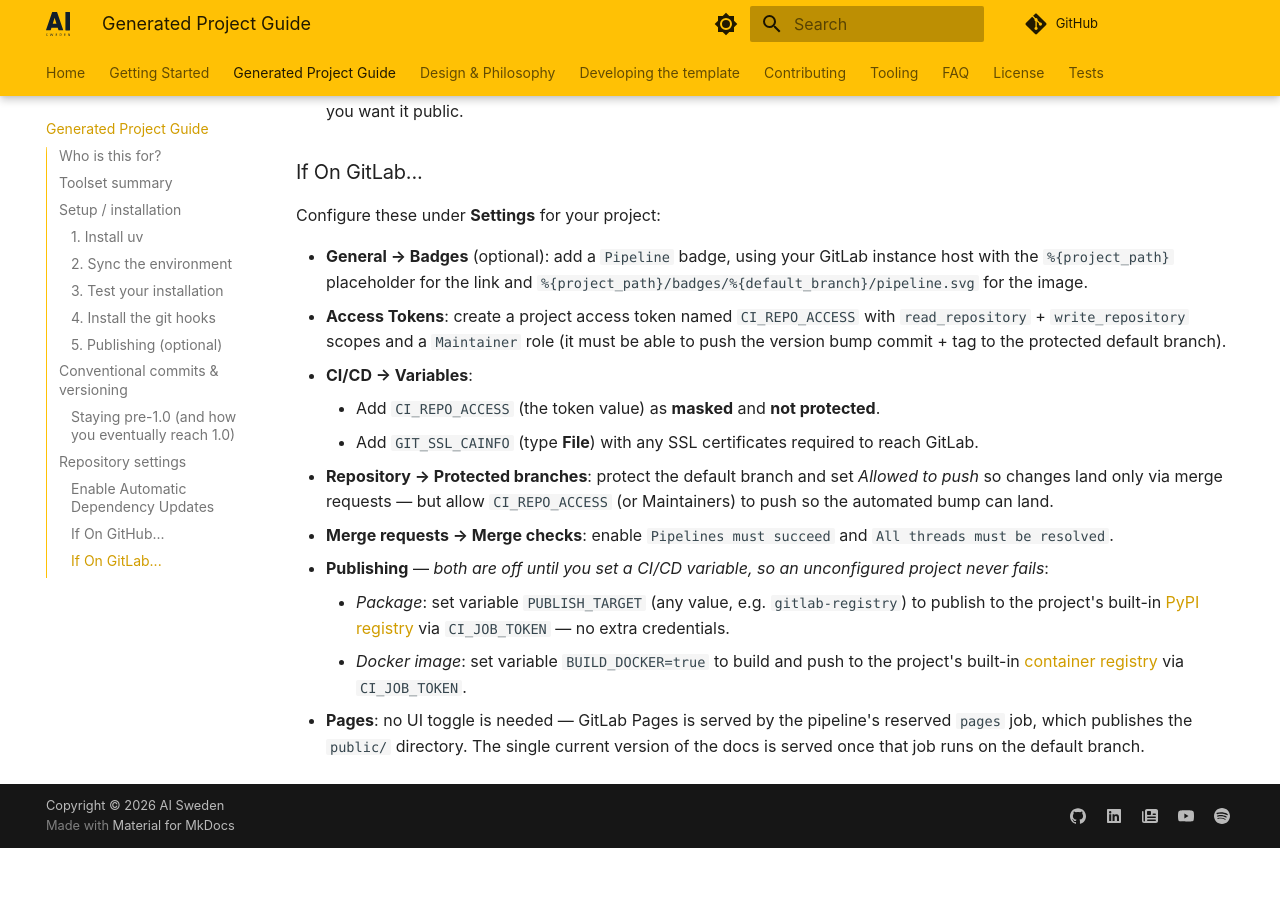
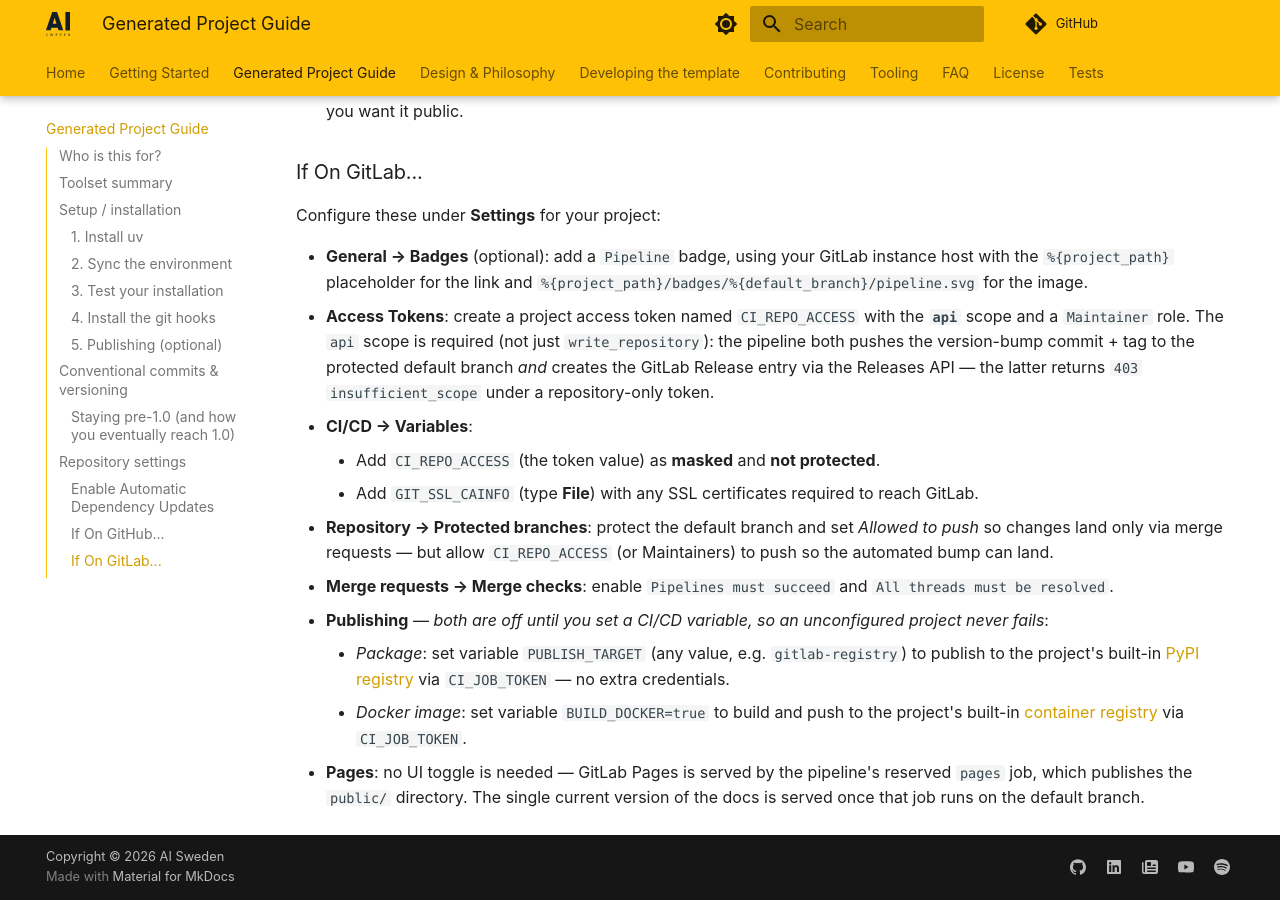
Before and after one commit to aidotse/pymaxq, an MkDocs documentation site: the page built from docs/user-guide.md, in a window 1280 px wide and 900 px high, scrolled down 5114 px. Built offline with MkDocs 1.6.1 and Material for MkDocs 9.7.7, drawn with Linux system fonts in a browser that asks for light colours; comment, search, counter and statistics services are not loaded; before the commit the page ends 5962 px from its top, so only the background shows below that.

Commit message:
fix: require api scope for CI_REPO_ACCESS (GitLab release job)
The gitlab-release job creates a GitLab Release via the Releases API
(POST /projects/:id/releases), which requires the `api` scope. The docs
told users to create CI_REPO_ACCESS with only read_repository +
write_repository — enough to git push the version bump, so the
version-bump job passes, but the release job then fails with
`403 insufficient_scope ... {scope: api read_api}`.

`api` is a superset that covers both the HTTPS git push and the Releases
API, so a single scope handles the whole pipeline. Updated the shipped
user-guide GitLab section and the .gitlab-ci.yml required-setup header
(also aligned the role to Maintainer, which the header previously
under-stated as "developer").

Docs-only; no pipeline logic change. The opt-in gating for
package/Docker publishing (PUBLISH_TARGET / BUILD_DOCKER) is unchanged
and already mirrors GitHub.

Co-Authored-By: Claude Opus 4.8 (1M context) <noreply@anthropic.com>

```diff
--- a/docs/user-guide.md
+++ b/docs/user-guide.md
@@ -212,9 +212,10 @@ Configure these under **Settings** for your project:
 
 - **General → Badges** (optional): add a `Pipeline` badge, using your GitLab instance host with the `%{project_path}`
     placeholder for the link and `%{project_path}/badges/%{default_branch}/pipeline.svg` for the image.
-- **Access Tokens**: create a project access token named `CI_REPO_ACCESS` with `read_repository` + `write_repository`
-    scopes and a `Maintainer` role (it must be able to push the version bump commit + tag to the protected default
-    branch).
+- **Access Tokens**: create a project access token named `CI_REPO_ACCESS` with the **`api`** scope and a `Maintainer`
+    role. The `api` scope is required (not just `write_repository`): the pipeline both pushes the version-bump commit +
+    tag to the protected default branch *and* creates the GitLab Release entry via the Releases API — the latter returns
+    `403 insufficient_scope` under a repository-only token.
 - **CI/CD → Variables**:
     - Add `CI_REPO_ACCESS` (the token value) as **masked** and **not protected**.
     - Add `GIT_SSL_CAINFO` (type **File**) with any SSL certificates required to reach GitLab.
```
Also changed, not shown: 1 other file.
